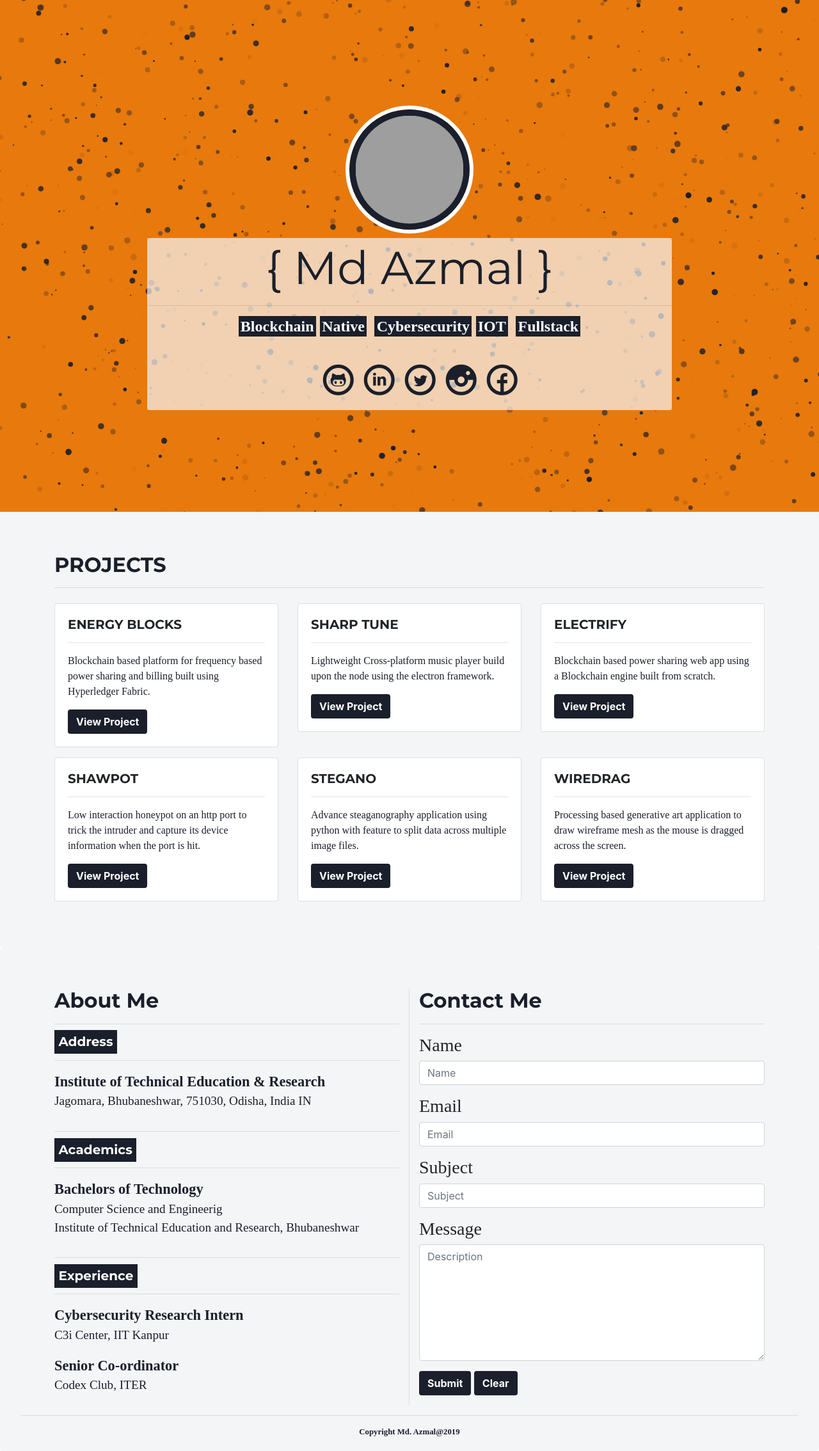
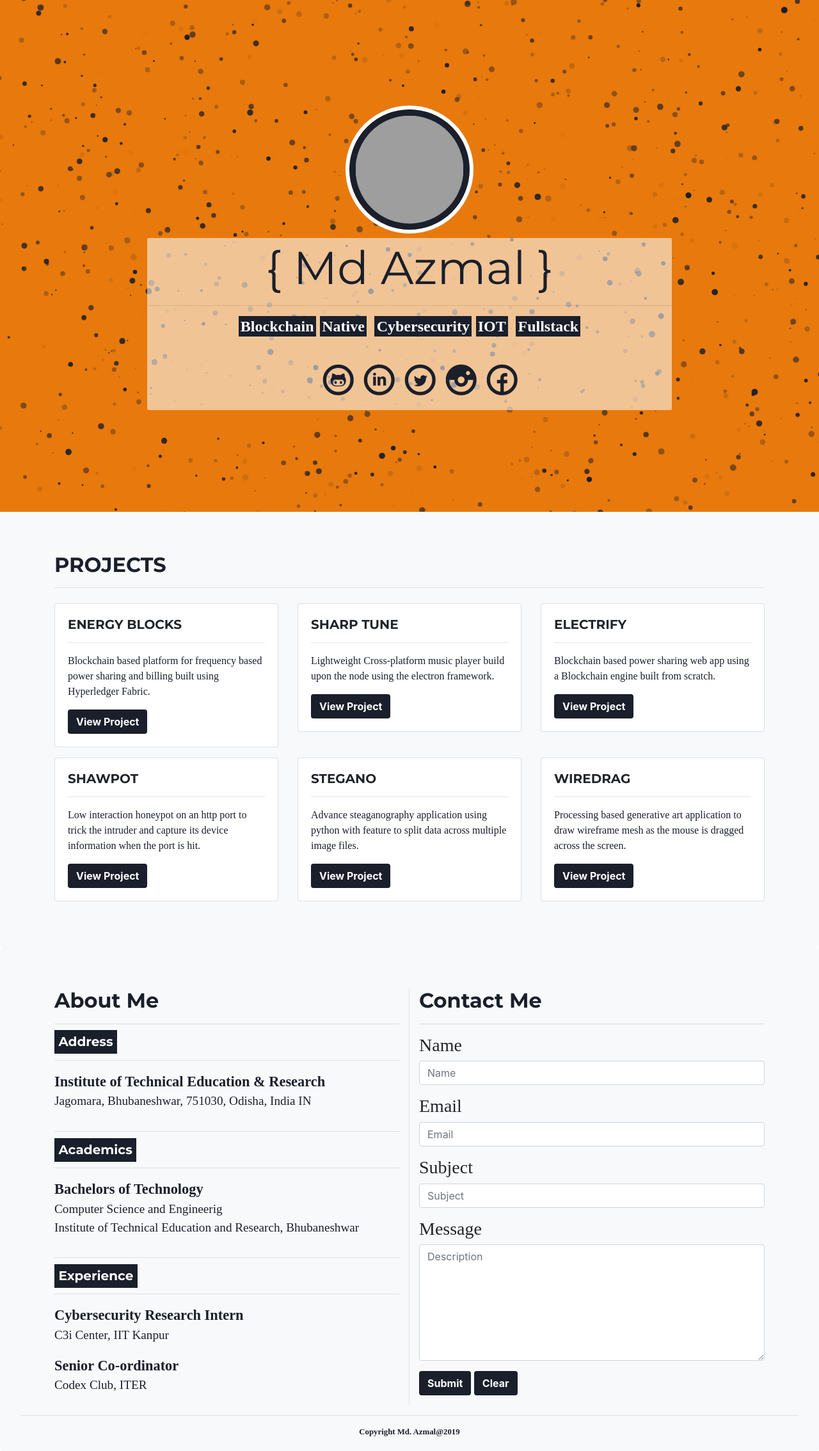
Before and after one commit to MD-AZMAL/MD-AZMAL.github.io, a PHP site: page /index.html in a window 1280 px wide. Shown: the whole page at 64% size. Run offline with PHP 8.4, Linux system fonts and the light colour scheme; some web fonts are replaced; grey boxes are pictures that could not be loaded.

Commit message:
background transperancy fix

```diff
--- a/assets/css/main.css
+++ b/assets/css/main.css
@@ -169,7 +169,7 @@ h1 {
 }
 
 .jumbotron {
-    background-color: rgba(233, 236, 239,0.5);
+    background-color: rgba(233, 236, 239,0.3);
 }
 
 .contact {
```
